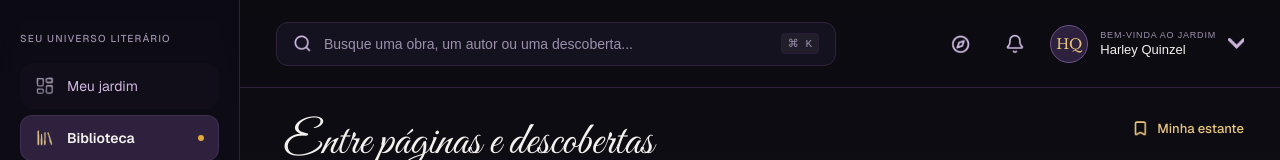
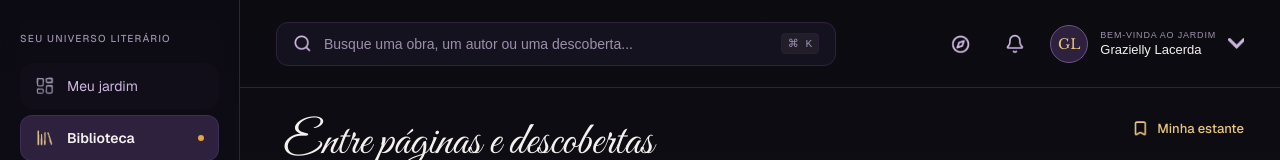
Before and after one commit to grazlacerd/projeto_integrador, a React app in the folder front end/app/: page /home in a window 1280 px wide. Shown: the top 160 px of the page. Built offline with nearby package versions, Linux system fonts and the light colour scheme; the HTML template or start-up script is replaced by a standard one.

Commit message:
Refactor home.jsx by reordering imports and code

```diff
--- a/front end/app/src/pages/principal/home.jsx
+++ b/front end/app/src/pages/principal/home.jsx
@@ -165,11 +165,11 @@ export default function Home() {
               </button>
 
               <ProfileNavbar
-                name="Harley Quinzel"
-                username="@harleyquinzel"
-                email="harley.quinzel@email.com"
+                name="Grazielly Lacerda"
+                username="@grazlacerd"
+                email="grazl@email.com"
                 vestibular="FUVEST / ENEM"
-                initials="HQ"
+                initials="GL"
                 iconSeta={IconSetabaixo}
               />
             </div>
```
